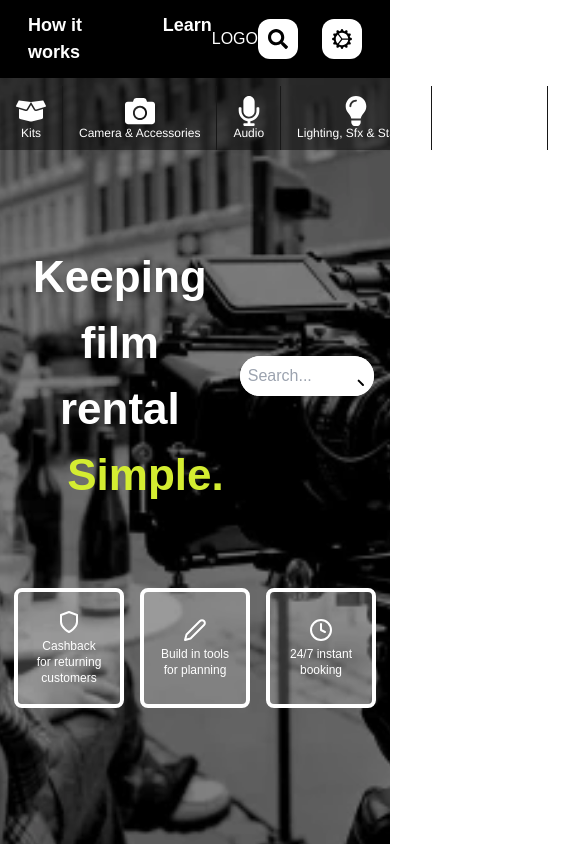
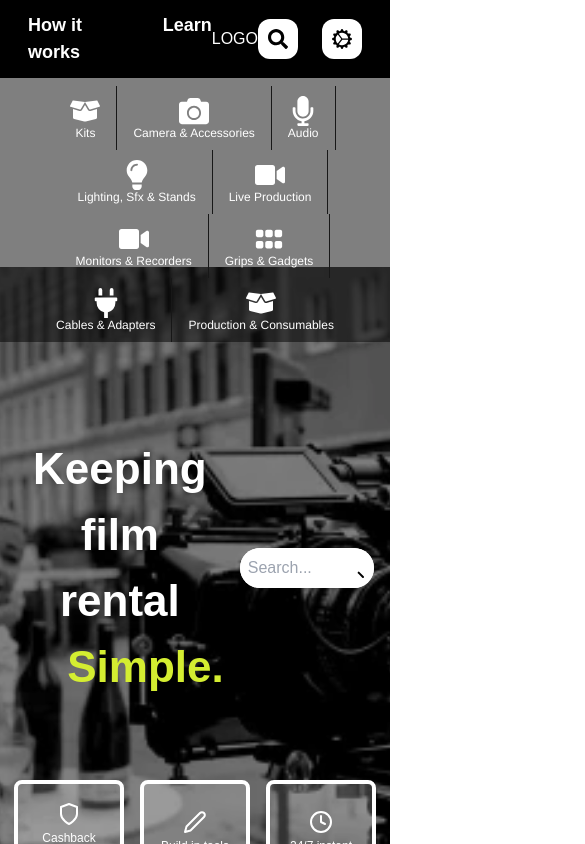
Before and after one commit to vabr0002/simplerent_new, a Next.js app: page / in a window 390 px wide. Shown: the top 844 px of the page, 585 px wide, since content can reach past the window. Built offline with nearby package versions, Linux system fonts and the light colour scheme.

Commit message:
category responsive

```diff
--- a/src/components/navigation/Navigation.jsx
+++ b/src/components/navigation/Navigation.jsx
@@ -31,7 +31,8 @@ const Navigation = () => {
   const iconClasses =
     "text-3xl text-white group-hover:text-lime transition-colors duration-200";
   const linkClasses =
-    "group text-p font-light hover:text-lime py-2 px-4 w-full h-16 text-center flex flex-col items-center justify-center whitespace-nowrap select-none relative";
+    "group text-p font-light hover:text-lime py-2 px-4 w-full h-16 text-center " +
+    "flex flex-col items-center justify-center whitespace-nowrap select-none relative";
 
   // Toggles which toolbox item is open
   const handleIconClick = (item) => {
@@ -130,7 +131,7 @@ const Navigation = () => {
   };
 
   return (
-    // Now using sticky again, with partial transparency
+    // Sticky top, partial transparency
     <nav className="sticky top-0 z-50 w-full flex flex-col items-center bg-transparent select-none">
       {/* Top Navigation */}
       <div className="flex justify-between items-center w-full p-3 bg-black text-white">
@@ -178,12 +179,12 @@ const Navigation = () => {
         </div>
       </div>
 
-      {/* Category Menu (transparent) */}
-      <div className="flex flex-row w-full pt-2 bg-black/50 font-helvetica select-none">
+      {/* Category Menu (transparent). ADDED flex-wrap + justify-center for responsiveness */}
+      <div className="flex flex-row flex-wrap justify-center w-full pt-2 bg-black/50 font-helvetica select-none">
         {categories.map((cat, index, arr) => (
           <div
             key={index}
-            className="relative"
+            className="relative shrink-0"
             onMouseEnter={() => setActiveSubmenu(index)}
             onMouseLeave={() => setActiveSubmenu(null)}
           >
```
